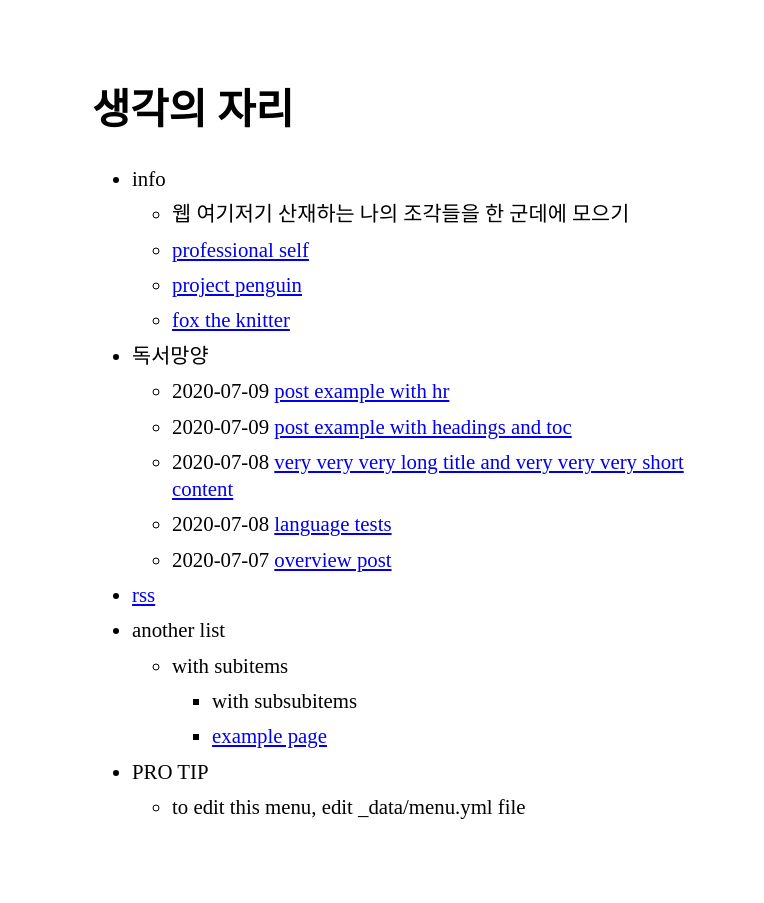
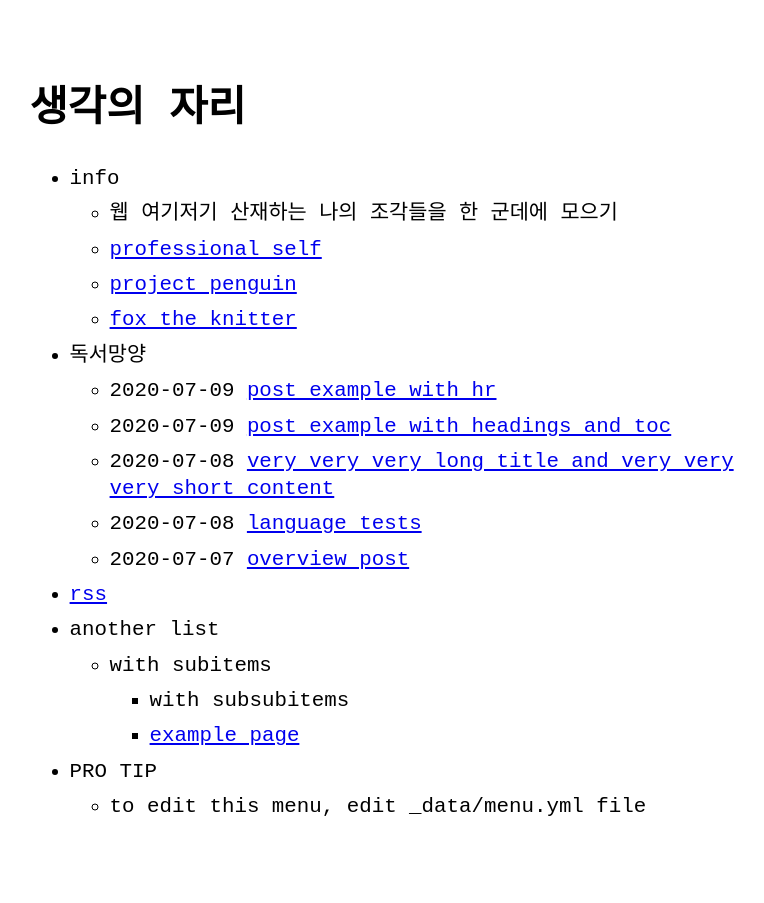
Before and after one commit to chaee/chaee.github.io, a Jekyll site: the page built from index.md, in a window 1280 px wide. Shown: the whole page, without its empty margins (236-1000 px from the left). Built offline with Jekyll 4.4.1, drawn with Linux system fonts in a browser that asks for light colours.

Commit message:
roll back to monospace

```diff
--- a/_sass/no-style-please.scss
+++ b/_sass/no-style-please.scss
@@ -1,7 +1,7 @@
 html {
   color: black;
   background-color: white;
-  font-family: Noto Serif KR;
+  font-family: monospace;
   font-size: 1.3rem;
   line-height: 1.3;
   -webkit-font-smoothing: antialiased;
```
